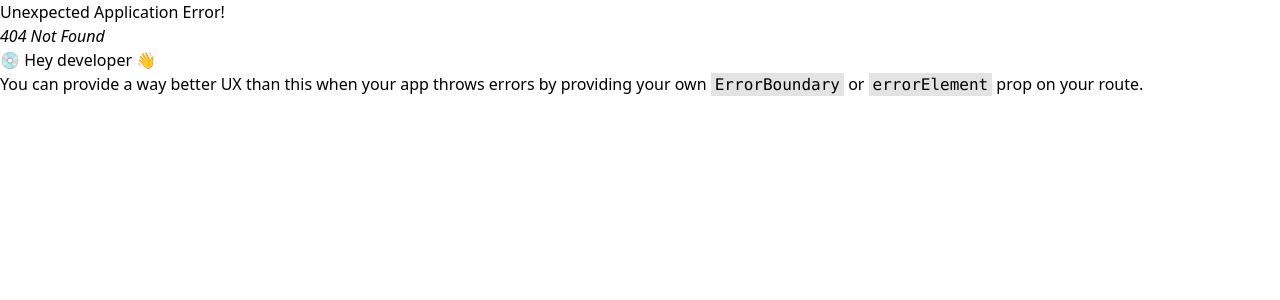
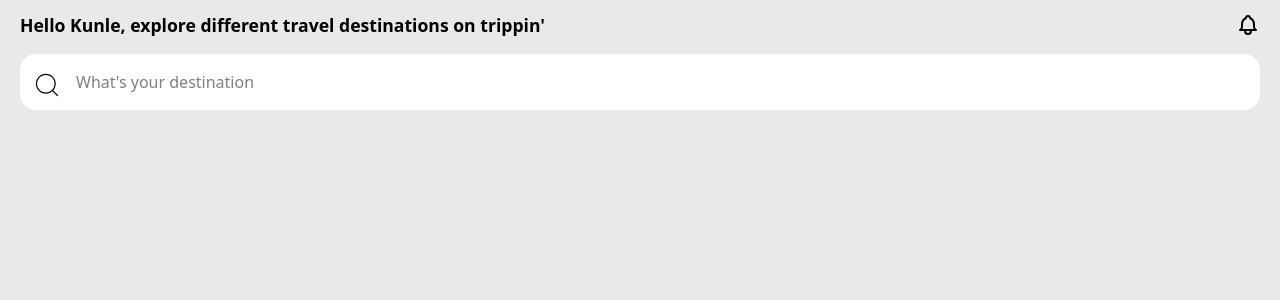
Before and after one commit to dmreccentric/trippin, a React (Vite) app: page /explore in a window 1280 px wide. Before the commit this address had no page. Shown: the top 300 px of the page. Built offline with nearby package versions, Linux system fonts and the light colour scheme.

Commit message:
fixed the 404 issue

```diff
--- a/src/App.jsx
+++ b/src/App.jsx
@@ -4,6 +4,7 @@ import Signup from "../src/pages/SignUp";
 import Login from "../src/pages/Login";
 import Slides from "../src/pages/Slides";
 import PopUp from "./components/PopUp";
+import Explore from "./pages/Explore";
 
 const router = createBrowserRouter([
   {
@@ -26,6 +27,10 @@ const router = createBrowserRouter([
     path: "/popup",
     element: <PopUp />,
   },
+  {
+    path: "/explore",
+    element: <Explore />,
+  },
 ]);
 
 function App() {
--- a/src/components/PopUp.jsx
+++ b/src/components/PopUp.jsx
@@ -33,7 +33,7 @@ const PopUp = ({ item }) => {
               <GrLocation className="text-[18px]" />
               <span className="capitalize">{item.country}</span>
             </div>
-            <div className="flex gap-1 mb-2 text-[12px]">
+            <div className="flex gap-1 mb-2 text-[9px]">
               {[...Array(5)].map((_, i) => (
                 <FaStar
                   key={i}
--- a/src/components/SearchBar.jsx
+++ b/src/components/SearchBar.jsx
@@ -2,12 +2,15 @@ import React from "react";
 import { TbBell } from "react-icons/tb";
 import { CiSearch } from "react-icons/ci";
 
-const SearchBar = ({ text }) => {
+const SearchBar = ({ text, change, iconSize }) => {
+  const someChanges = change ? `text-[1.1rem]` : "";
   return (
     <div className="mx-5 pt-3">
-      <div className="flex justify-between text-[1.5rem] items-center font-semibold ">
-        <h2>{text}</h2>
-        <TbBell />
+      <div
+        className={`flex justify-between text-[1.5rem] items-center font-semibold`}
+      >
+        <h2 className={`${someChanges}`}>{text}</h2>
+        <TbBell className={iconSize ? "text-3xl" : ""} />
       </div>
       <div className="relative mt-4">
         <input
--- a/src/pages/Explore.jsx
+++ b/src/pages/Explore.jsx
@@ -0,0 +1,15 @@
+import React from "react";
+import SearchBar from "../components/SearchBar";
+
+const Explore = () => {
+  return (
+    <div className="bg-[#e9e9e9] h-screen">
+      <SearchBar
+        change
+        text={"Hello Kunle, explore different travel destinations on trippin'"}
+      />
+    </div>
+  );
+};
+
+export default Explore;
--- a/src/pages/Slides.jsx
+++ b/src/pages/Slides.jsx
@@ -7,7 +7,7 @@ import Bluetext from "../components/Bluetext";
 
 const Slides = () => {
   const [currentIndex, setCurrentIndex] = useState(0);
-  const navigate = useNavigate(); // FIXED
+  const navigate = useNavigate();
 
   const handleNext = () => {
     if (currentIndex === data.length - 1) {
@@ -24,7 +24,7 @@ const Slides = () => {
 
   return (
     <div>
-      <div className="h-[40rem] w-screen">
+      <div className="h-[22rem] w-screen">
         <img src={item.img} alt={item.title} className="w-full h-full" />
       </div>
       <div className="mt-14 mx-5">
```
Also changed, not shown: vercel.json (added).
